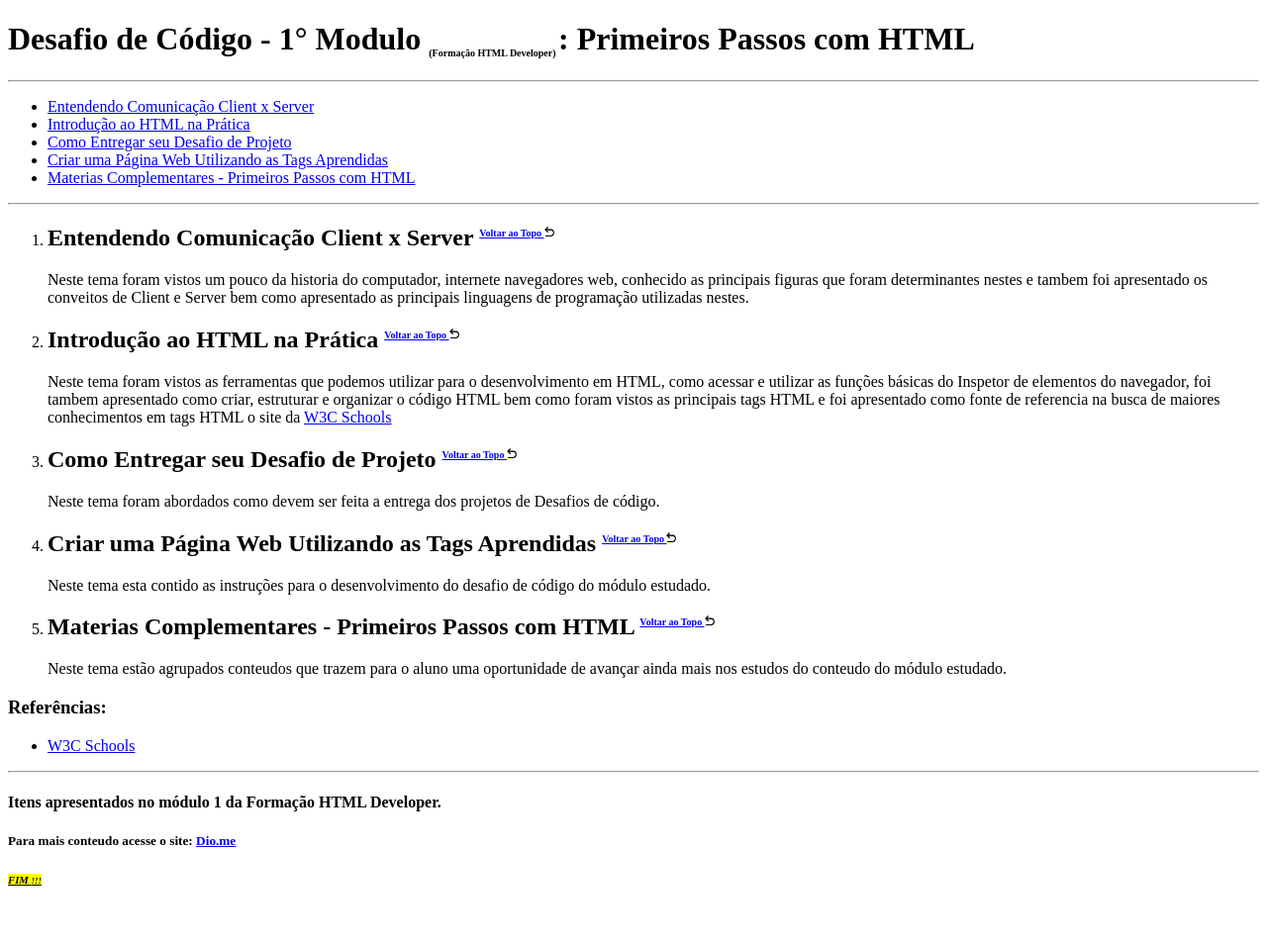
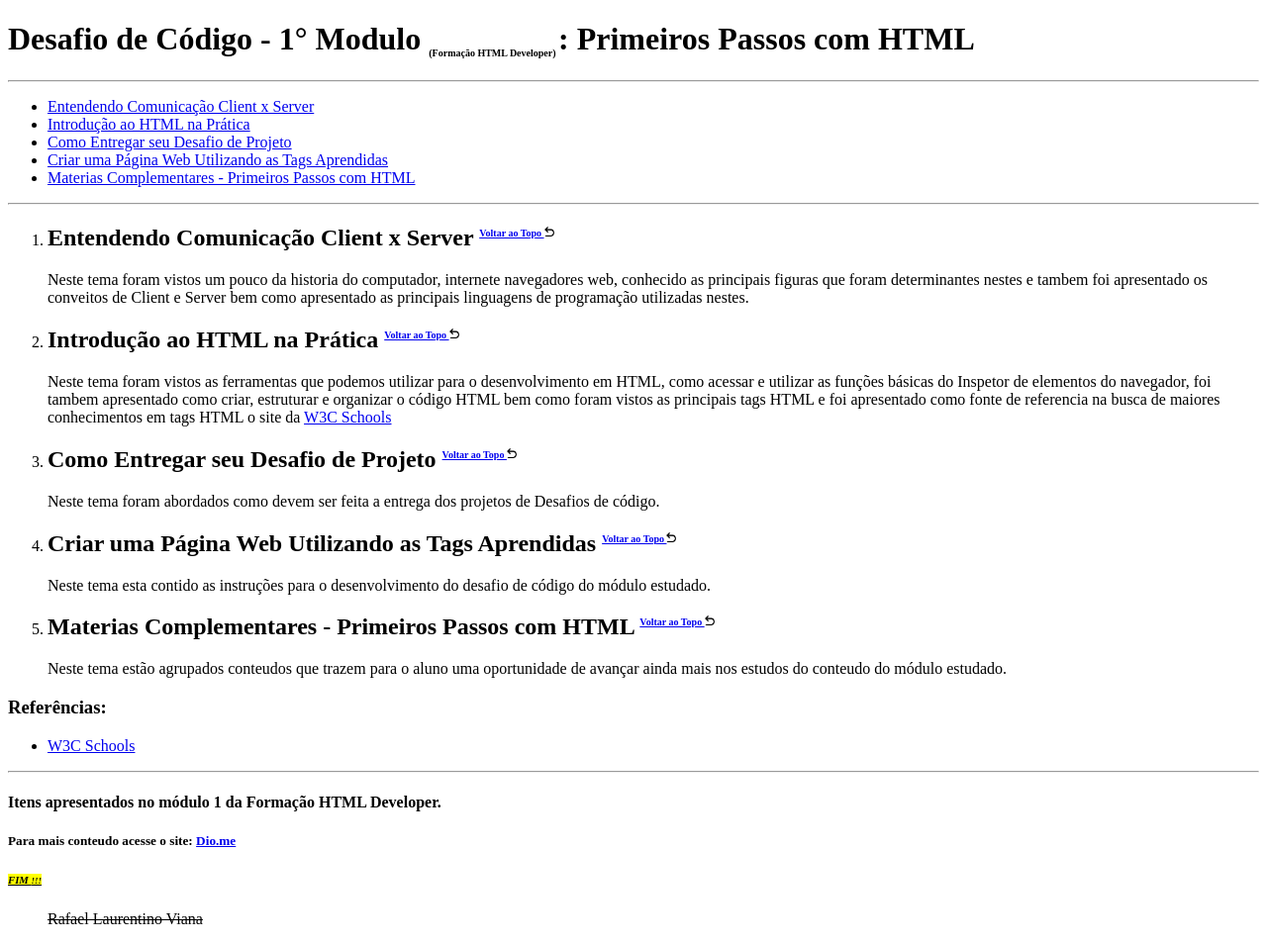
Before and after one commit to Rafalviana/Forma-o-HTML-Desafio-1, a plain HTML site: page index.html in a window 1280 px wide. Shown: the whole page at 99% size. Before the commit the page ends 920 px from the top, so only its background shows below. Drawn offline with Linux system fonts and the light colour scheme.

Commit message:
ajuste tag

```diff
--- a/index.html
+++ b/index.html
@@ -165,6 +165,7 @@
             </strong>
         </mark>
     </h6>
+    <blockquote><abbr><del>Rafael Laurentino Viana</del></abbr></blockquote>
 </body>
 
 </html>
```
